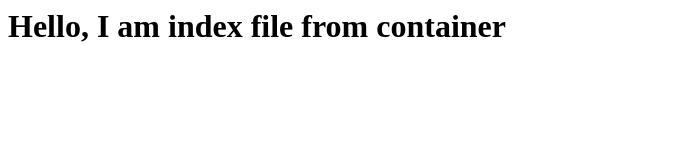
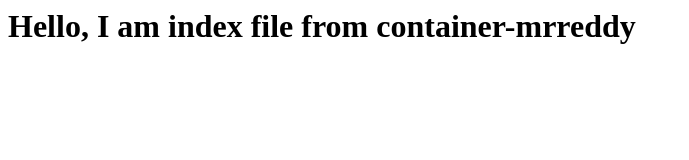
Before and after one commit to mrreddy12/Docker, a plain HTML site: page dockerfiles/COPY/index.html in a window 1280 px wide. Shown: the whole page, without its empty margins (0-689 px from the left). Drawn offline with Linux system fonts and the light colour scheme.

Commit message:
index file update

```diff
--- a/dockerfiles/COPY/index.html
+++ b/dockerfiles/COPY/index.html
@@ -1 +1 @@
-<h1>Hello, I am index file from container</h1>
+<h1>Hello, I am index file from container-mrreddy</h1>
```
